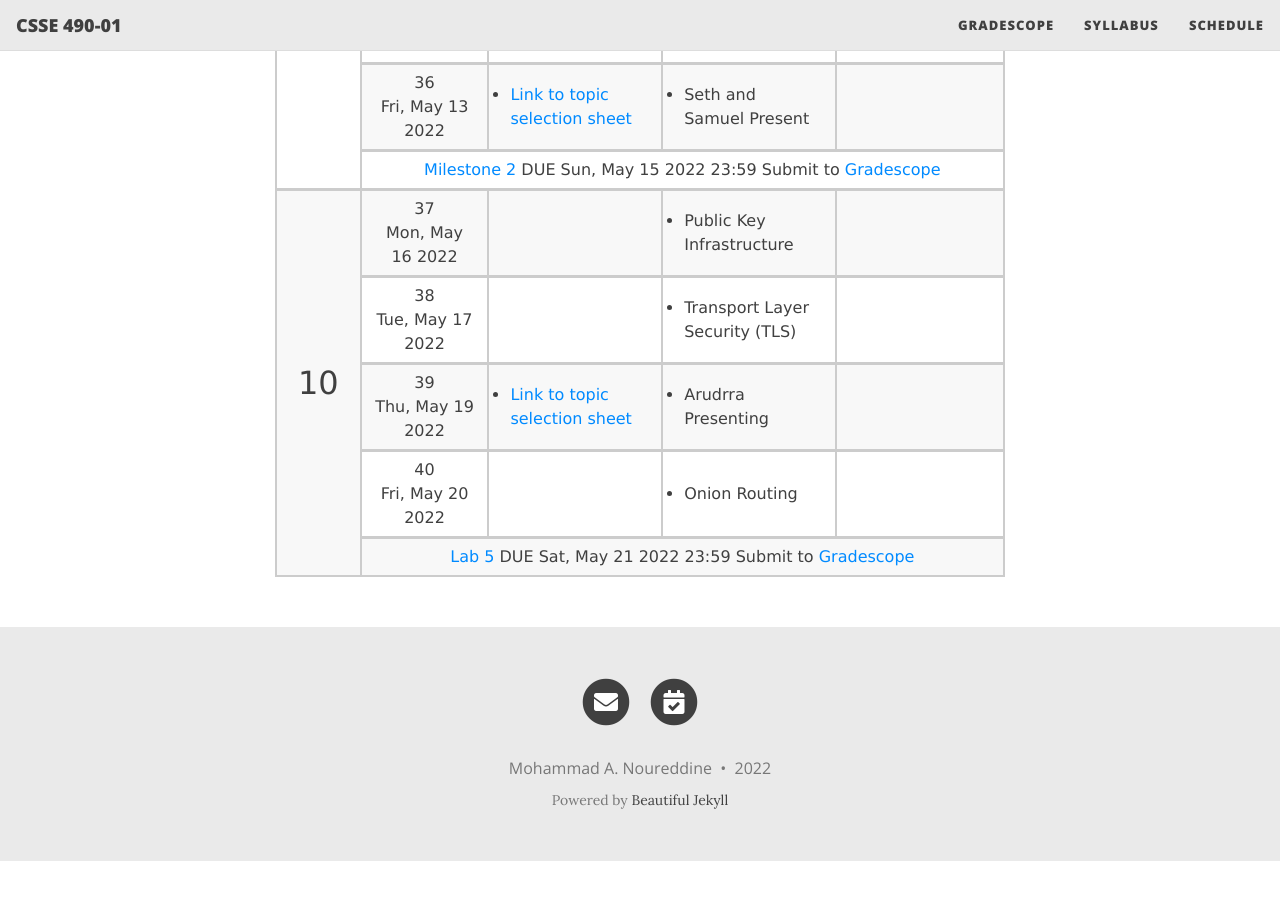
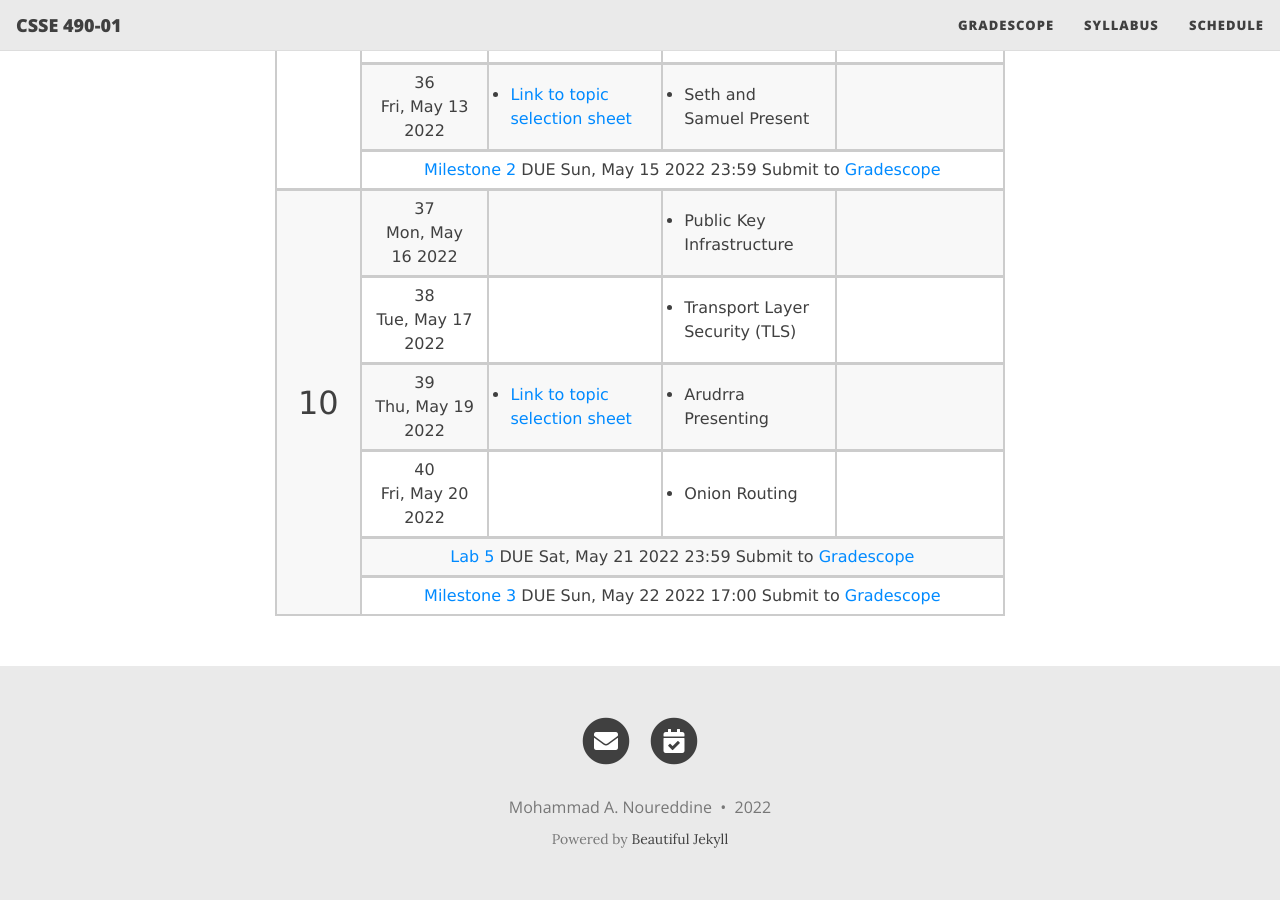
Before and after one commit to rhit-csse490-netsec/netsec-public, a Jekyll site: the page built from schedule.md, in a window 1280 px wide and 900 px high, scrolled down 4169 px. Built offline with Jekyll 4.4.1, drawn with Linux system fonts in a browser that asks for light colours; nearby versions of some CDN libraries; before the commit the page ends 5030 px from its top, so only the background shows below that.

Commit message:
updated the schedule for milestone 3

```diff
--- a/_data/assignments.csv
+++ b/_data/assignments.csv
@@ -7,3 +7,4 @@ Milestone 1,project/milestone1,2022-04-22 23:59:00,,Submit to [Gradescope](https
 Lab 4a,labs/lab4,2022-05-08 23:59:00,,Submit to [Gradescope](https://www.gradescope.com/courses/375534)
 Milestone 2,project/milestone2,2022-05-15 23:59:00,,Submit to [Gradescope](https://www.gradescope.com/courses/375534)
 Lab 5,labs/lab5,2022-05-21 23:59:00,,Submit to [Gradescope](https://www.gradescope.com/courses/375534)
+Milestone 3,project/milestone3,2022-05-22 17:00:00,,Submit to [Gradescope](https://www.gradescope.com/courses/375534)
--- a/schedule.md
+++ b/schedule.md
@@ -555,7 +555,7 @@ title: Class Schedule
 <tr>
 <td markdown="span" colspan="4"> [Milestone 2]({{ site.baseurl }}/project/milestone2) DUE Sun, May 15 2022 23:59 Submit to [Gradescope](https://www.gradescope.com/courses/375534)</td></tr>
 <tr>
-<td rowspan="5" markdown="span" style="font-size:xx-large;"><a name="w10">10</a></td>
+<td rowspan="6" markdown="span" style="font-size:xx-large;"><a name="w10">10</a></td>
 <td markdown="span">
 37 <br/> Mon, May 16 2022</td>
 <td markdown="span">
@@ -612,5 +612,7 @@ title: Class Schedule
 </tr>
 <tr>
 <td markdown="span" colspan="4"> [Lab 5]({{ site.baseurl }}/labs/lab5) DUE Sat, May 21 2022 23:59 Submit to [Gradescope](https://www.gradescope.com/courses/375534)</td></tr>
+<tr>
+<td markdown="span" colspan="4"> [Milestone 3]({{ site.baseurl }}/project/milestone3) DUE Sun, May 22 2022 17:00 Submit to [Gradescope](https://www.gradescope.com/courses/375534)</td></tr>
 </tbody>
 </table>
```
